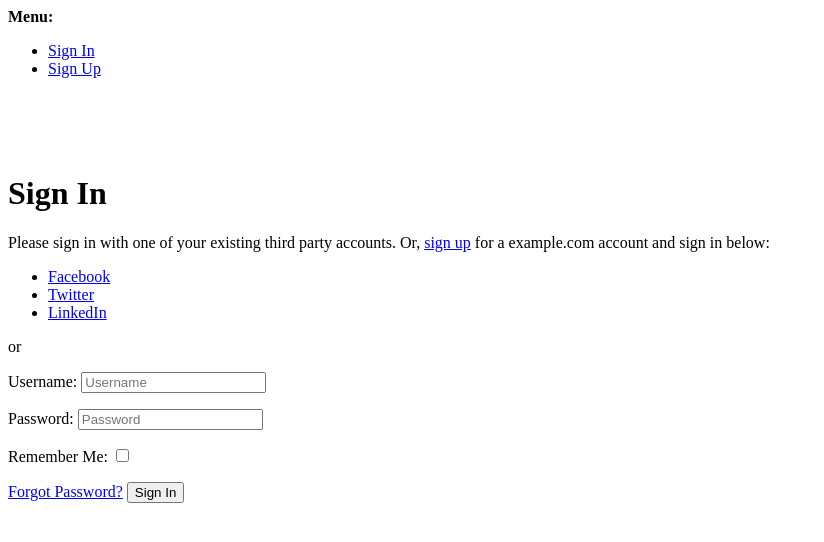
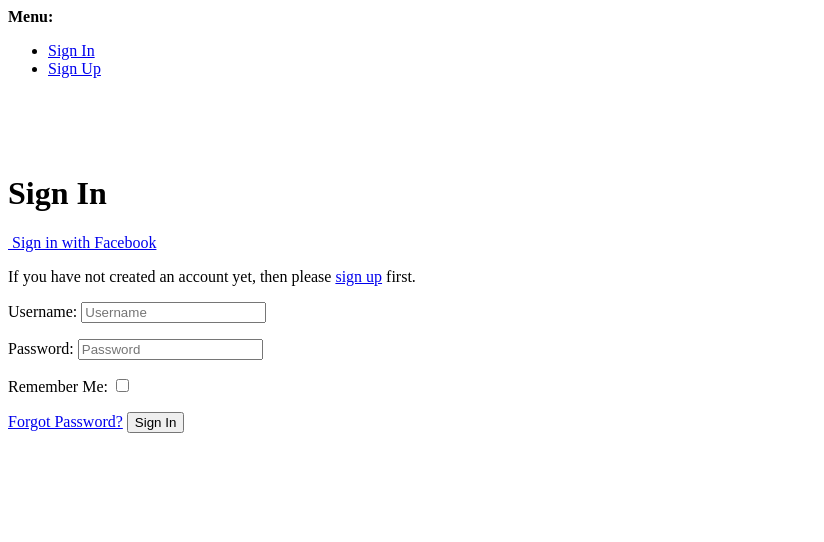
Before and after one commit to Copser/SOCIETE, a Django app: page /accounts/login/ in a window 1280 px wide. Shown: the top 542 px of the page, without its empty margins (0-824 px from the left). Run offline with Django 3.2, Linux system fonts and the light colour scheme; parts of the project's set-up code (start-up, migrations or seed data) failed here and were passed over; some libraries are stand-ins or nearby versions.

Commit message:
customizing django allauth socialauth

```diff
--- a/superjobs/superjobs/settings.py
+++ b/superjobs/superjobs/settings.py
@@ -21,7 +21,7 @@ SECRET_KEY = os.environ['SECRET_KEY']
 
 
 # SECURITY WARNING: don't run with debug turned on in production!
-DEBUG = True
+DEBUG = False
 
 ALLOWED_HOSTS = ['*']
 
--- a/superjobs/templates/account/login.html
+++ b/superjobs/templates/account/login.html
@@ -1,38 +1,24 @@
 {% extends "account/base.html" %}
+{% load socialaccount %}
+{% providers_media_js %}
 
 {% load i18n %}
-{% load account socialaccount %}
 
 {% block head_title %}{% trans "Sign In" %}{% endblock %}
 
 {% block content %}
-<p style="padding:30px;"></p>
 
+<p style="padding: 30px;"></p>
 <h1>{% trans "Sign In" %}</h1>
 
-{% get_providers as socialaccount_providers %}
+            <div class="row">
+                <div class="col-xs-12 col-sm-6 col-sm-offset-3 btn-group-vertical" role="group">
+                    <a id="facebook_login" href="/accounts/facebook/login" method="js-sdk" class="btn btn-primary btn-lg"><i class="fa fa-facebook"></i>&nbsp;Sign in with Facebook</a>
+                </div>
+            </div>
 
-{% if socialaccount_providers %}
-<p>{% blocktrans with site.name as site_name %}Please sign in with one
-of your existing third party accounts. Or, <a href="{{ signup_url }}">sign up</a>
-for a {{ site_name }} account and sign in below:{% endblocktrans %}</p>
-
-<div class="socialaccount_ballot">
-
-  <ul class="socialaccount_providers">
-    {% include "socialaccount/snippets/provider_list.html" with process="login" %}
-  </ul>
-
-  <div class="login-or">{% trans 'or' %}</div>
-
-</div>
-
-{% include "socialaccount/snippets/login_extra.html" %}
-
-{% else %}
 <p>{% blocktrans %}If you have not created an account yet, then please
 <a href="{{ signup_url }}">sign up</a> first.{% endblocktrans %}</p>
-{% endif %}
 
 <form class="login" method="POST" action="{% url 'account_login' %}">
   {% csrf_token %}
--- a/superjobs/templates/base.html
+++ b/superjobs/templates/base.html
@@ -1,5 +1,4 @@
 {% load staticfiles %}
-{% load socialaccount %}
 <!DOCTYPE html>
 <html lang="en">
   <head>
```
